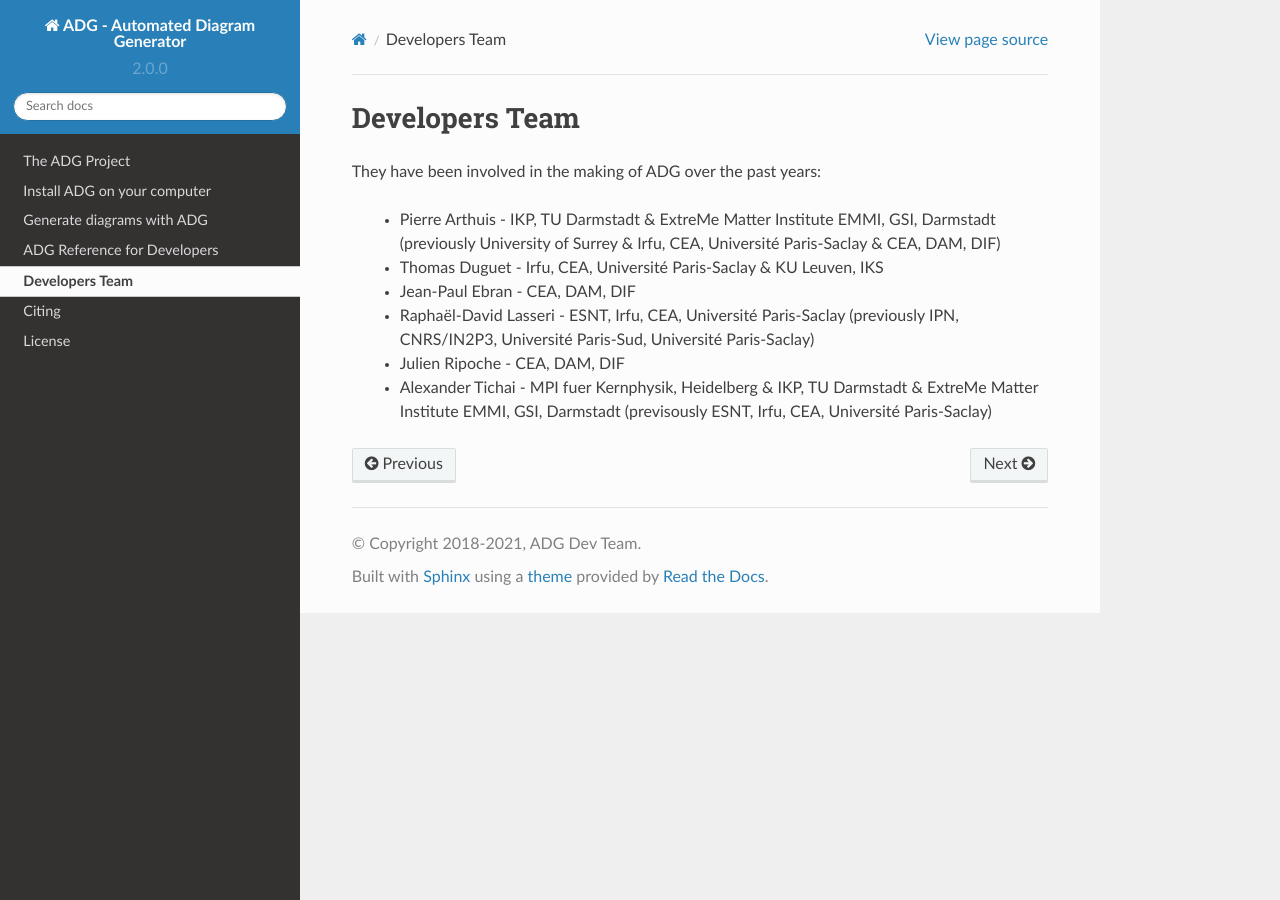
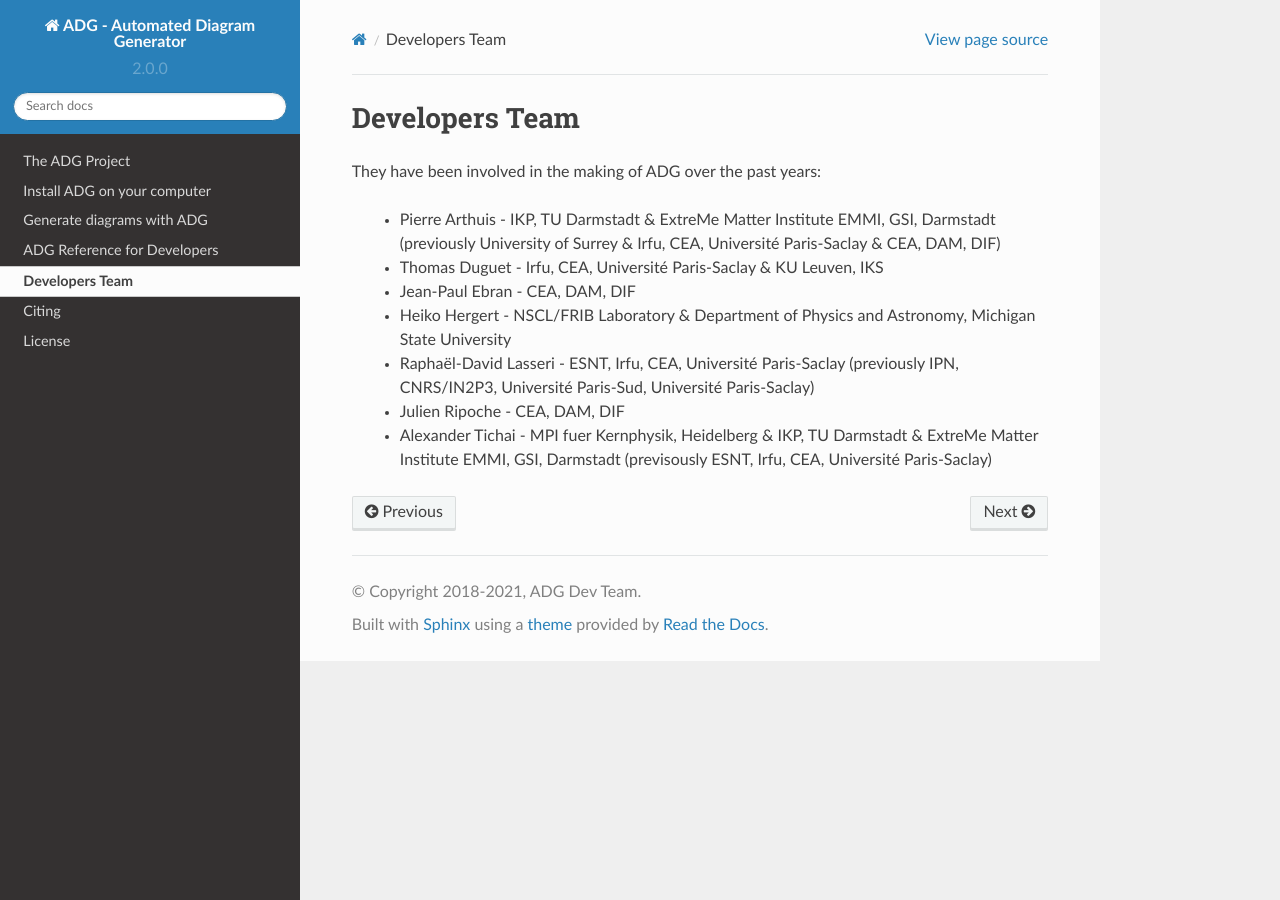
Before and after one commit to adgproject/adg, a Sphinx documentation site: the page built from doc/contributors.rst, in a window 1280 px wide. Built offline with Sphinx 7.4.7 and the Read the Docs theme 2.0.0, drawn with Linux system fonts in a browser that asks for light colours.

Commit message:
Update documentation

```diff
--- a/doc/contributors.rst
+++ b/doc/contributors.rst
@@ -6,6 +6,7 @@ They have been involved in the making of ADG over the past years:
   - Pierre Arthuis - IKP, TU Darmstadt & ExtreMe Matter Institute EMMI, GSI, Darmstadt (previously University of Surrey & Irfu, CEA, Université Paris-Saclay & CEA, DAM, DIF)
   - Thomas Duguet - Irfu, CEA, Université Paris-Saclay & KU Leuven, IKS
   - Jean-Paul Ebran - CEA, DAM, DIF
+  - Heiko Hergert - NSCL/FRIB Laboratory & Department of Physics and Astronomy, Michigan State University
   - Raphaël-David Lasseri - ESNT, Irfu, CEA, Université Paris-Saclay (previously IPN, CNRS/IN2P3, Université Paris-Sud, Université Paris-Saclay)
   - Julien Ripoche - CEA, DAM, DIF
   - Alexander Tichai - MPI fuer Kernphysik, Heidelberg & IKP, TU Darmstadt & ExtreMe Matter Institute EMMI, GSI, Darmstadt (previsously ESNT, Irfu, CEA, Université Paris-Saclay)
--- a/doc/install.rst
+++ b/doc/install.rst
@@ -32,6 +32,7 @@ following Python libraries:
   - numpy
   - scipy
   - future
+  - more-itertools
 
 If you want ADG to compile the LaTeX output file, you will need a Latex install
 with the PDFLaTeX compiler and the feynmp and feynmp-auto packages installed,
--- a/doc/license.rst
+++ b/doc/license.rst
@@ -10,6 +10,7 @@ ADG is licensed under under GNU General Public License version 3
   Pierre Arthuis
   Thomas Duguet
   Jean-Paul Ebran
+  Heiko Hergert
   Raphaël-David Lasseri
   Julien Ripoche
   Alexander Tichai
```
Also changed, not shown: README.md (+11 -6 lines).
